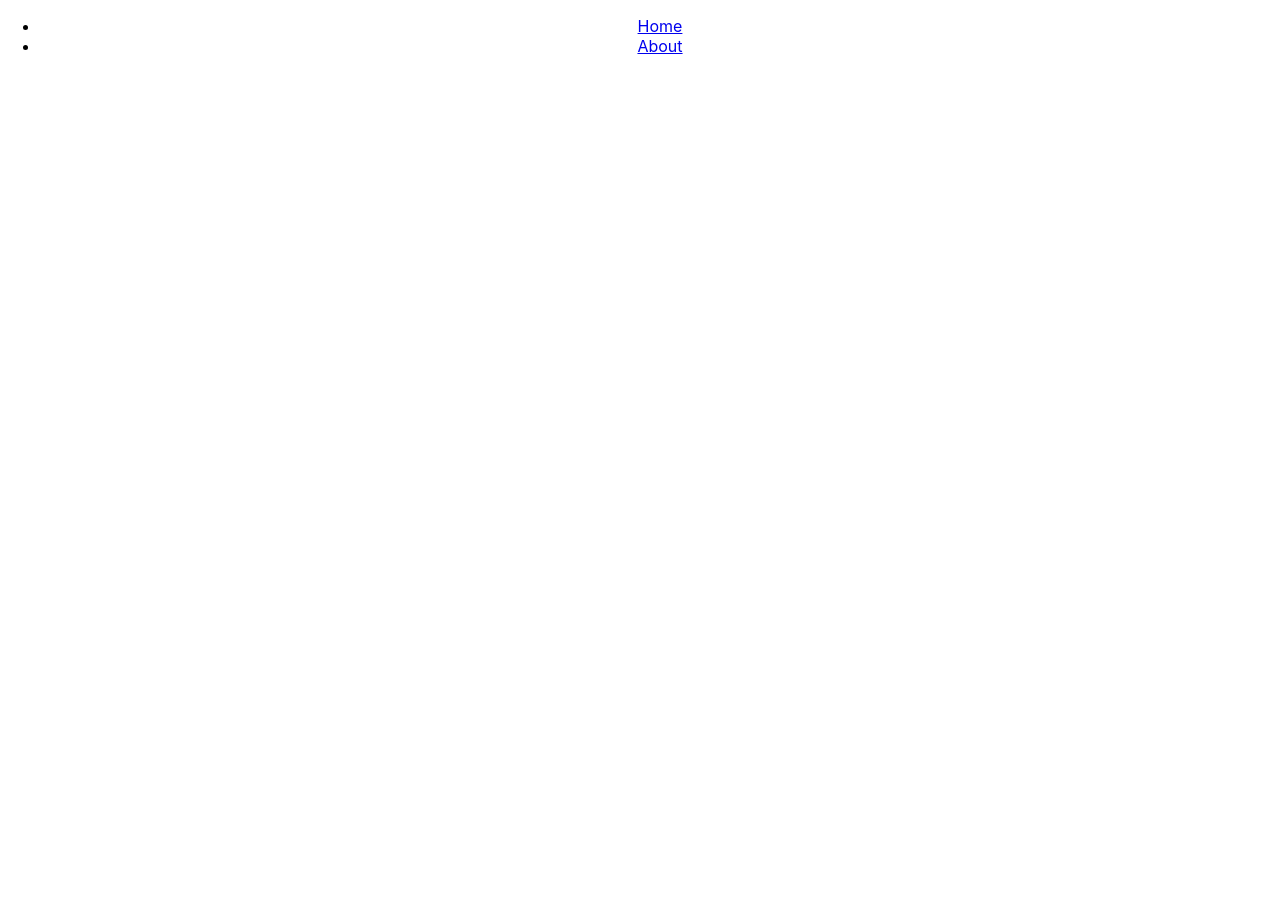
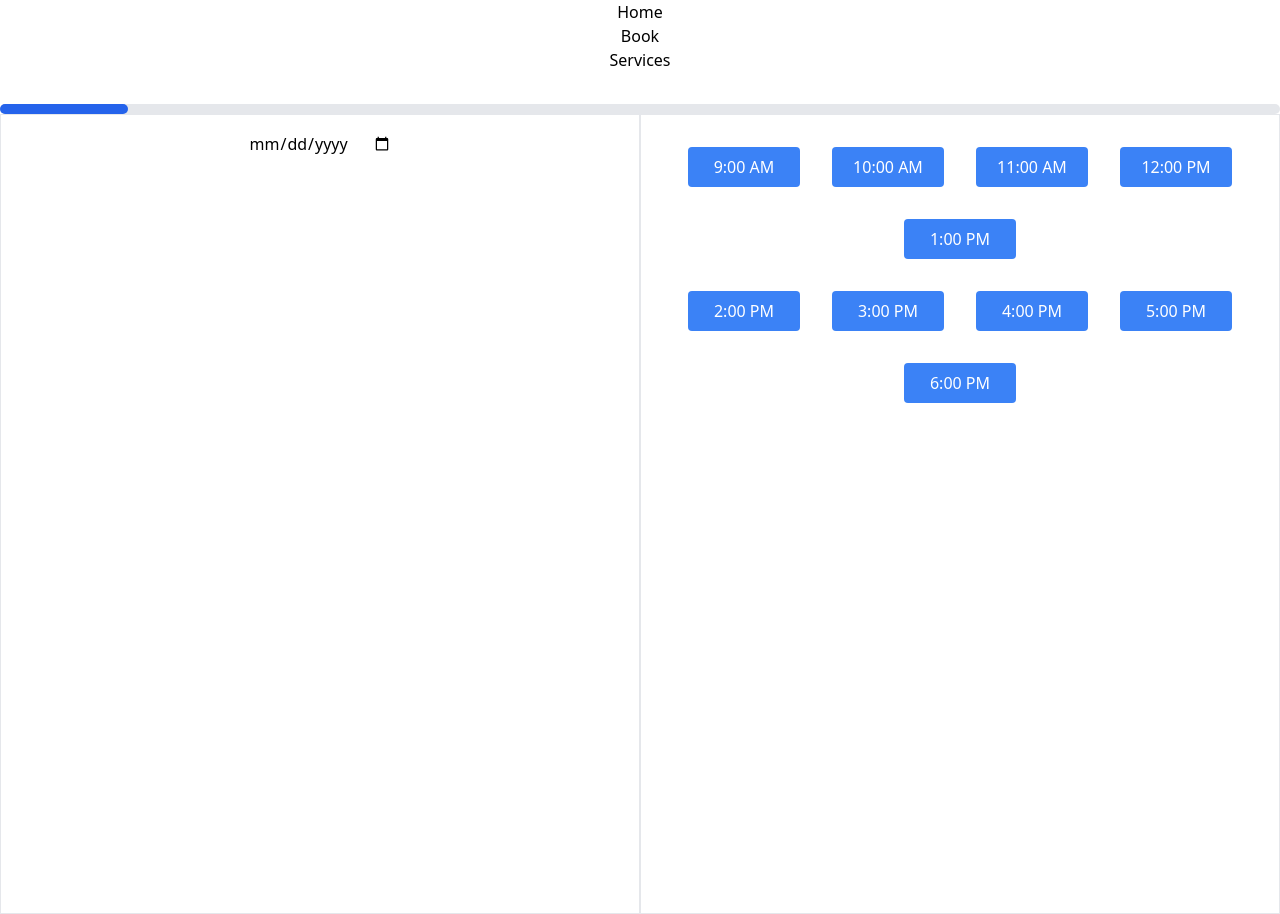
Before and after one commit to SEG3125-A/group22-lab7, a React (Create React App) app: page /book in a window 1280 px wide. Before the commit this address had no page. Before the commit the page ends 800 px from the top, so only its background shows below. Built offline with nearby package versions, Linux system fonts and the light colour scheme.

Commit message:
Some changes

```diff
--- a/package.json
+++ b/package.json
@@ -10,6 +10,7 @@
     "react-dom": "^18.2.0",
     "react-router-dom": "^6.22.3",
     "react-scripts": "5.0.1",
+    "tailwind": "^4.0.0",
     "web-vitals": "^2.1.4"
   },
   "scripts": {
@@ -35,5 +36,10 @@
       "last 1 firefox version",
       "last 1 safari version"
     ]
+  },
+  "devDependencies": {
+    "autoprefixer": "^10.4.18",
+    "postcss": "^8.4.35",
+    "tailwindcss": "^3.4.1"
   }
 }
--- /dev/null
+++ b/postcss.config.js
@@ -0,0 +1,6 @@
+module.exports = {
+  plugins: {
+    tailwindcss: {},
+    autoprefixer: {},
+  },
+}
--- a/src/App.js
+++ b/src/App.js
@@ -1,12 +1,13 @@
-import logo from './logo.svg';
 import './App.css';
 import React from "react";
+import './index.css'
 import { BrowserRouter as Router, Routes, Route } from "react-router-dom";
 
 
 import Home from './pages/home'
-import About from './pages/about'
 import Navbar from './components/navbar';
+import Book from './pages/book'
+import Services from './pages/services';
 
 function App() {
   return (
@@ -15,7 +16,8 @@ function App() {
         <Navbar/>
         <Routes>
         <Route path="/" element={<Home />} />
-        <Route path="/about" element={<About />} />
+        <Route path="/book" element={<Book />} />
+        <Route path="/services" element={<Services />} />
       </Routes>
       </Router>
     </div>
--- a/src/components/navbar.js
+++ b/src/components/navbar.js
@@ -3,13 +3,16 @@ import { Link } from "react-router-dom";
 
 function Navbar() {
   return (
-    <nav>
+    <nav className="mb-8">
       <ul>
         <li>
           <Link to="/">Home</Link>
         </li>
         <li>
-          <Link to="/about">About</Link>
+          <Link to="/book">Book</Link>
+        </li>
+        <li>
+          <Link to="/services">Services</Link>
         </li>
       </ul>
     </nav>
--- /dev/null
+++ b/src/components/progress.js
@@ -0,0 +1,11 @@
+import React from "react";
+
+function Progress({value}) {
+  return (
+    <div className="w-full bg-gray-200 rounded-full h-2.5 dark:bg-gray-700">
+      <div className="bg-blue-600 h-2.5 rounded-full" style={{ width: `${value}%` }}></div>
+    </div>
+  );
+}
+
+export default Progress;
--- a/src/index.css
+++ b/src/index.css
@@ -1,13 +1,9 @@
-body {
-  margin: 0;
-  font-family: -apple-system, BlinkMacSystemFont, 'Segoe UI', 'Roboto', 'Oxygen',
-    'Ubuntu', 'Cantarell', 'Fira Sans', 'Droid Sans', 'Helvetica Neue',
-    sans-serif;
-  -webkit-font-smoothing: antialiased;
-  -moz-osx-font-smoothing: grayscale;
+@import "tailwindcss/base";
+
+@import "tailwindcss/components";
+
+@import "tailwindcss/utilities";
+
+.btn {
+    @apply bg-blue-500 text-white py-2 px-4 rounded hover:bg-blue-700 m-4 w-28;
 }
-
-code {
-  font-family: source-code-pro, Menlo, Monaco, Consolas, 'Courier New',
-    monospace;
-}
--- a/src/pages/about.js
+++ /dev/null
@@ -1,13 +0,0 @@
-// Home.js
-import React from "react";
-
-function About() {
-  return (
-    <div>
-        <p>Test2</p>
-    </div>
-  )
-  ;
-}
-
-export default About
--- /dev/null
+++ b/src/pages/book.js
@@ -0,0 +1,42 @@
+// Home.js
+import React from "react";
+import Progress from "../components/progress";
+
+function Book() {
+  return (
+    <div className="h-screen">
+        <div name='progress'>
+        <Progress value={10}/>
+        </div>
+
+
+
+
+        <div name='body' className="flex h-screen">
+            <div name='calander' className='flex-1 p-4 border border-gray-200'>
+                <input type="date"/>
+            </div>
+            <div name='times' className='flex-1 p-4 border border-gray-200'>
+                <div name='times-1'>
+                    <button className="btn">9:00 AM</button>
+                    <button className="btn">10:00 AM</button>
+                    <button className="btn">11:00 AM</button>
+                    <button className="btn">12:00 PM</button>
+                    <button className="btn">1:00 PM</button>
+                </div>
+                <div name='times-2'>
+                    <button className="btn">2:00 PM</button>
+                    <button className="btn">3:00 PM</button>
+                    <button className="btn">4:00 PM</button>
+                    <button className="btn">5:00 PM</button>
+                    <button className="btn">6:00 PM</button>
+                </div>
+            </div>
+
+        </div>
+    </div>
+  )
+  ;
+}
+
+export default Book
--- a/src/pages/home.js
+++ b/src/pages/home.js
@@ -1,10 +1,33 @@
 // Home.js
 import React from "react";
+import '../index.css'
 
 function Home() {
   return (
     <div>
-        <p>Test</p>
+      <div name="header">
+        <h1 class="font-bold">Welcome to Haircare</h1>
+      </div>
+
+      <div name="Booking">
+      <h2>Book an Appointment</h2>
+        <button>Book</button>
+      </div>
+
+      <div name="Services">
+      <h2>Our Services</h2>
+        <h4>Cut: 25$</h4>
+        <h4>Color: 25$</h4>
+        <h4>Straighten: 15$</h4>
+        <h4>Curl: 15$</h4>
+      </div>
+
+      <div name="Contact">
+        <h2>Contact Us</h2>
+        <h4>Phone: 613-XXX-XXX</h4>
+        <h4>Email: contact@haircare.com</h4>
+        <h4>Address: 19 Neverwinter Drive, Ottawa, Canada</h4>
+      </div>
     </div>
   )
   ;
--- /dev/null
+++ b/src/pages/services.js
@@ -0,0 +1,38 @@
+// Home.js
+import React from "react";
+import Progress from "../components/progress";
+
+function Services() {
+  return (
+    <div>
+        <div name='progress'>
+            <Progress value={35}/>
+        </div>
+
+        <div className="flex h-screen">
+            <div name='services' className='flex-1 p-4 border border-gray-200'>
+                <input type="checkbox" id="cut" name="service" value="cut"/>
+                <label for="cut">Cut (25$)</label><br/>
+                <input type="checkbox" id="color" name="service" value="color"/>
+                <label for="color">Color (25$)</label><br/>
+                <input type="checkbox" id="straighten" name="service" value="straighten"/>
+                <label for="straighten">Straighten (15$)</label><br/>
+                <input type="checkbox" id="curl" name="service" value="curl"/>
+                <label for="curl">Curl (15$)</label><br/>
+            </div>
+
+            <div name='stylists' className='flex-1 p-4 border border-gray-200'>
+                <input type="checkbox" id="rachel" name="stylist" value="rachel"/>
+                <label for="rachel">Rachel</label><br/>
+                <input type="checkbox" id="sarah" name="stylist" value="sarah"/>
+                <label for="sarah">Sarah</label><br/>
+                <input type="checkbox" id="jen" name="stylist" value="jen"/>
+                <label for="jen">Jen</label><br/>
+            </div>
+        </div>
+    </div>
+  )
+  ;
+}
+
+export default Services
--- /dev/null
+++ b/tailwind.config.js
@@ -0,0 +1,8 @@
+/** @type {import('tailwindcss').Config} */
+module.exports = {
+  content: ["./src/**/*.{html,js,tsx}"],
+  theme: {
+    extend: {},
+  },
+  plugins: [],
+}
```
Also changed, not shown: 1 other file (tests, documents, lock files or other folders).
